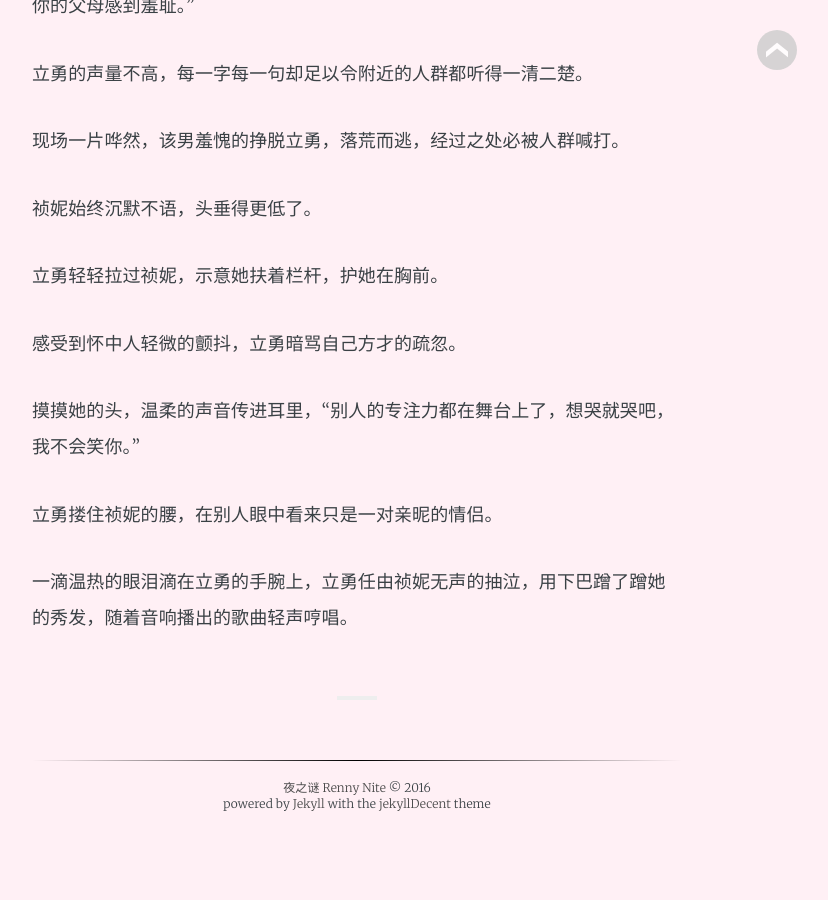
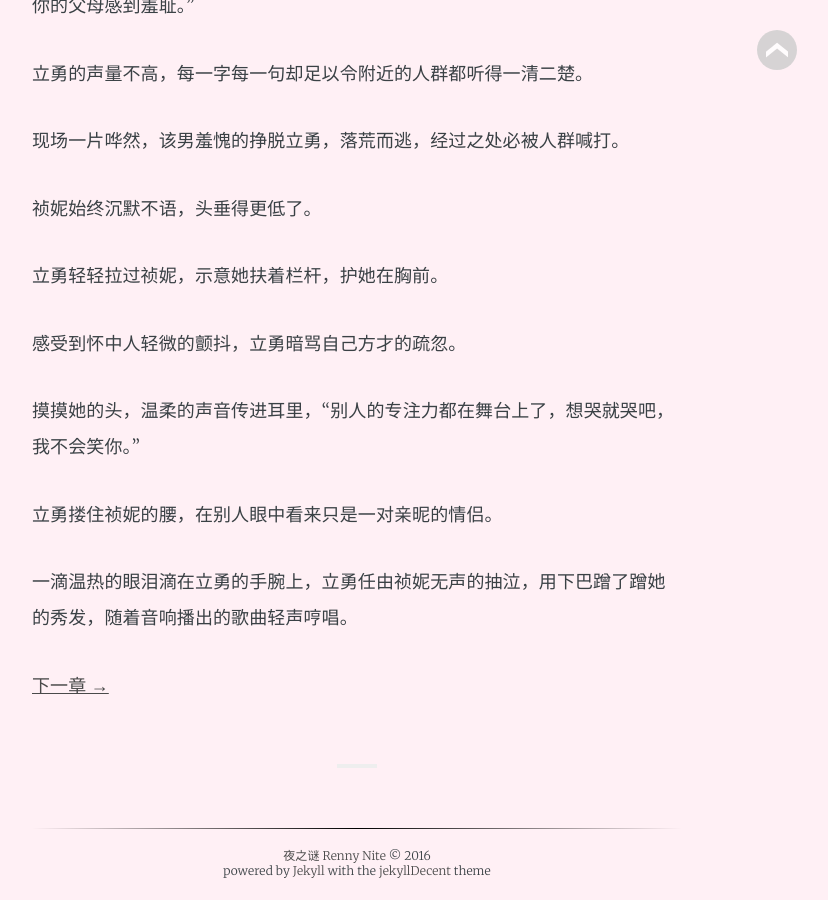
Before and after one commit to RennyNite0924/RennyNite0924.github.io, a Jekyll site: the page built from _posts/2014-05-14-the-sins-of-love-10.md, in a window 1280 px wide and 900 px high, scrolled down 1821 px. Shown: the whole window, without its empty margins (283-1111 px from the left). Built offline with Jekyll 4.4.1, drawn with Linux system fonts in a browser that asks for light colours; nearby versions of some CDN libraries; some web fonts are replaced; before the commit the page ends 2654 px from its top, so only the background shows below that.

Commit message:
Creating link to next chapter (10 to 11)

```diff
--- a/_posts/2014-05-14-the-sins-of-love-10.md
+++ b/_posts/2014-05-14-the-sins-of-love-10.md
@@ -47,3 +47,5 @@
 立勇搂住祯妮的腰，在别人眼中看来只是一对亲昵的情侣。
 
 一滴温热的眼泪滴在立勇的手腕上，立勇任由祯妮无声的抽泣，用下巴蹭了蹭她的秀发，随着音响播出的歌曲轻声哼唱。
+
+[下一章 →](/novels/2014/05/15/the-sins-of-love-11.html)
```
